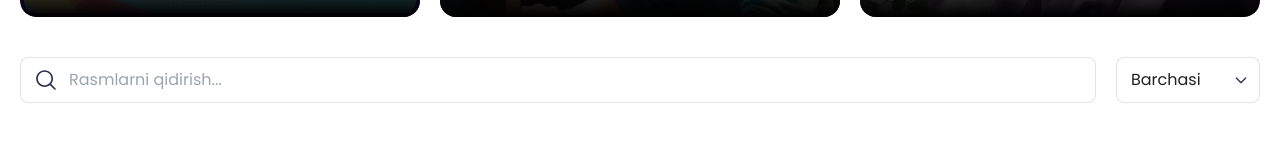
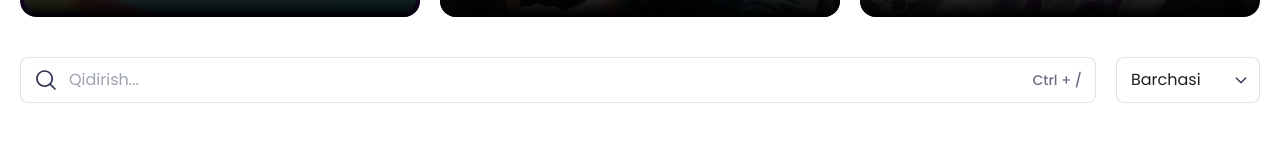
Before and after one commit to YaxyobekUz/ppmaker, a React (Vite) app: page /services/profile-images/all in a window 1280 px wide. Shown: the part 612-753 px from the top of the page. Built offline with nearby package versions, Linux system fonts and the light colour scheme.

Commit message:
add search component all properties

```diff
--- a/src/components/Search.jsx
+++ b/src/components/Search.jsx
@@ -1,57 +1,97 @@
-import React, { useState, useCallback } from "react";
+import React, { useState, useRef, useEffect, useMemo } from "react";
 
 // lodash
 import { debounce } from "lodash";
 
+// components
+import SpinLoader from "./SpinLoader";
+
 // images
 import searchIcon from "../assets/images/icons/search.svg";
 
-const Search = ({ className = "", onChange = false }) => {
-  const [query, setQuery] = useState("");
-  const [loader, setLoader] = useState(false);
+const Search = ({ className = "", onChange, placeholder = "Qidirish..." }) => {
+  const searchInputRef = useRef(null);
+  const [state, setState] = useState({ query: "", loading: false });
 
-  // set value
-  const handleSearch = useCallback(
+  // set input value
+  const handleSearch = useMemo(
+    () =>
       debounce((value) => {
+        if (onChange) {
           onChange(value);
+        }
+        setState((prevState) => ({ ...prevState, loading: false }));
       }, 500),
-    []
+    [onChange]
   );
 
   // handle change
   const handleChange = (e) => {
-    if (onChange) {
-      if (!loader) setLoader(true);
-      handleSearch(e.target.value.trim().toLowerCase());
+    const value = e.target.value.trim().toLowerCase();
+    setState({ query: e.target.value, loading: true });
+    handleSearch(value);
+  };
+
+  // handle focus
+  useEffect(() => {
+    const handleKeydown = (e) => {
+      if (e.ctrlKey && e.key === "/") {
+        searchInputRef.current.focus();
       }
-    setQuery(e.target.value);
     };
+
+    document.addEventListener("keydown", handleKeydown);
+    return () => {
+      document.removeEventListener("keydown", handleKeydown);
+    };
+  }, []);
+
+  const { query, loading } = state;
 
   return (
     <div
       rel="search"
       className={`flex items-center grow relative ${className}`}
     >
-      {/* search icon */}
+      {/* icon */}
+      <div className="absolute left-3.5 size-6">
+        {loading ? (
+          <SpinLoader />
+        ) : (
           <img
-        width={20}
-        height={20}
+            width={24}
+            height={24}
             src={searchIcon}
             alt="ppmaker search icon"
             aria-label="ppmaker search icon"
-        className="absolute left-3.5 size-6"
           />
+        )}
+      </div>
 
-      {/* search input */}
+      {/* input */}
       <input
         name="search"
         type="search"
         value={query}
         title="search"
+        maxLength={240}
+        ref={searchInputRef}
         onChange={handleChange}
-        placeholder="Rasmlarni qidirish..."
+        placeholder={placeholder}
         className="pl-12 outline-offset-0"
       />
+
+      {/* bar */}
+      <kbd
+        className={`${
+          query.length > 0 ? "hidden" : ""
+        } absolute right-3.5 opacity-70 text-sm font-Poppins max-sm:!hidden`}
+      >
+        <abbr title="Control" className="no-underline">
+          Ctrl +
+        </abbr>
+        <span> /</span>
+      </kbd>
     </div>
   );
 };
```
Lines whose indentation alone changed are shown as unchanged.
